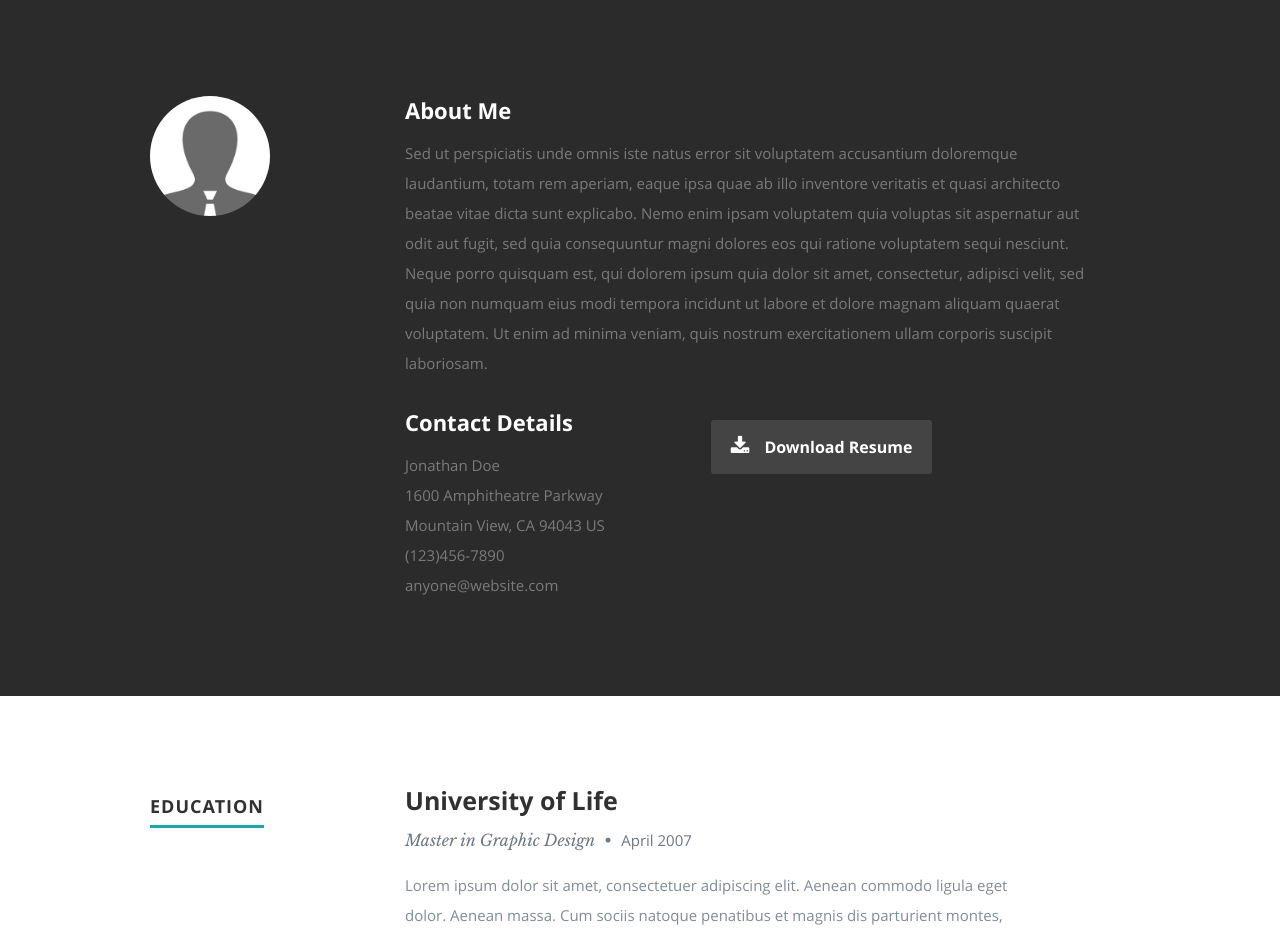
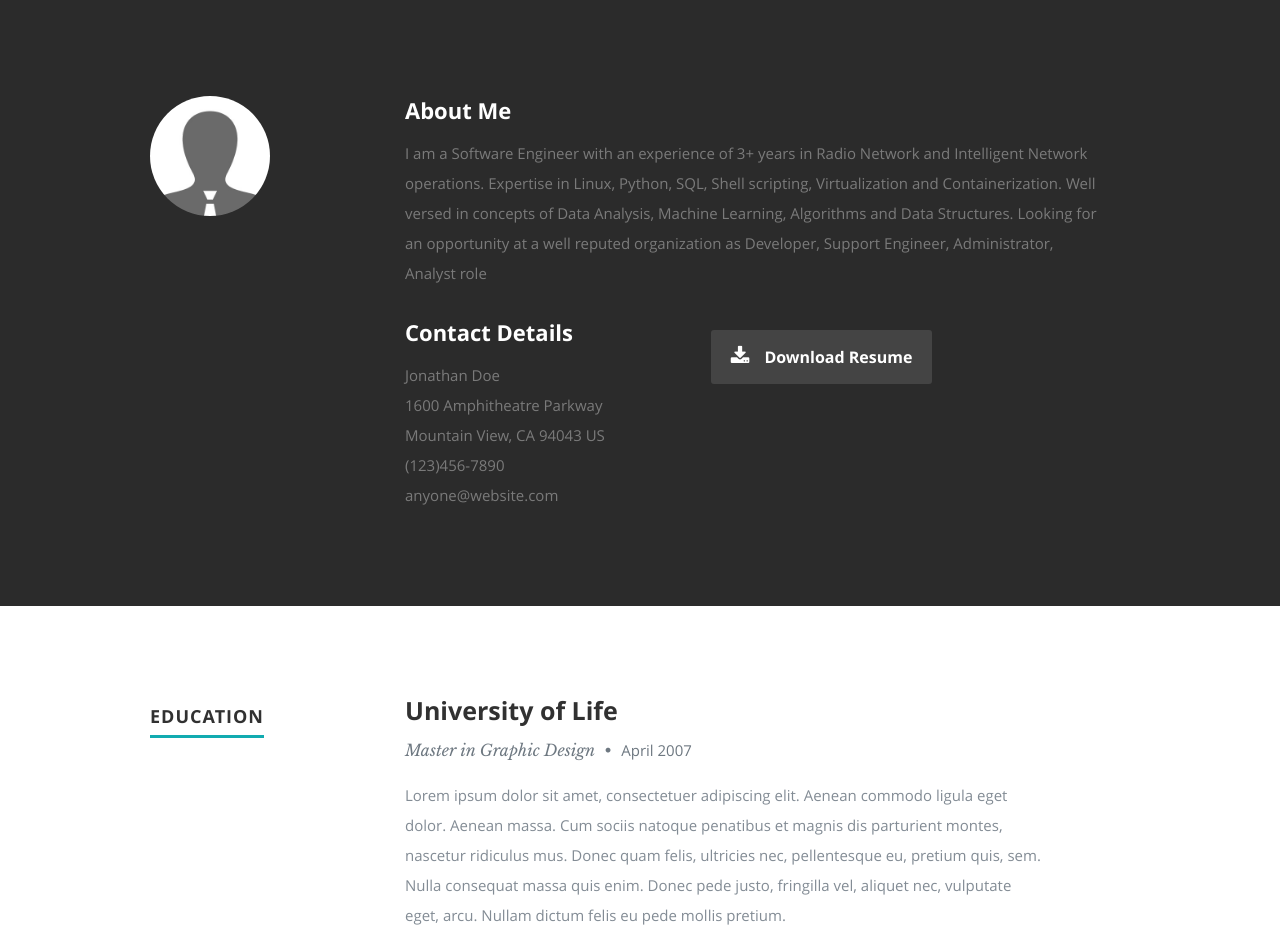
Before and after one commit to nshefeek/nshefeek.github.io, a plain HTML site: page index.html in a window 1280 px wide. Shown: the part 800-1738 px from the top of the page. Drawn offline with nearby package versions, Linux system fonts and the light colour scheme.

Commit message:
Updated About Me section

```diff
--- a/index.html
+++ b/index.html
@@ -96,12 +96,10 @@
 
             <h2>About Me</h2>
 
-            <p>Sed ut perspiciatis unde omnis iste natus error sit voluptatem accusantium doloremque laudantium, totam rem aperiam,
-            eaque ipsa quae ab illo inventore veritatis et quasi architecto beatae vitae dicta sunt explicabo. Nemo enim ipsam
-            voluptatem quia voluptas sit aspernatur aut odit aut fugit, sed quia consequuntur magni dolores eos qui ratione
-            voluptatem sequi nesciunt. Neque porro quisquam est, qui dolorem ipsum quia dolor sit amet, consectetur, adipisci velit,
-            sed quia non numquam eius modi tempora incidunt ut labore et dolore magnam aliquam quaerat voluptatem.
-            Ut enim ad minima veniam, quis nostrum exercitationem ullam corporis suscipit laboriosam.
+            <p>I am a Software Engineer with an experience of 3+ years in Radio Network and Intelligent Network operations.
+            Expertise in Linux, Python, SQL, Shell scripting, Virtualization and Containerization.
+            Well versed in concepts of Data Analysis, Machine Learning, Algorithms and Data Structures.
+            Looking for an opportunity at a well reputed organization as Developer, Support Engineer, Administrator, Analyst role
             </p>
 
             <div class="row">
```
